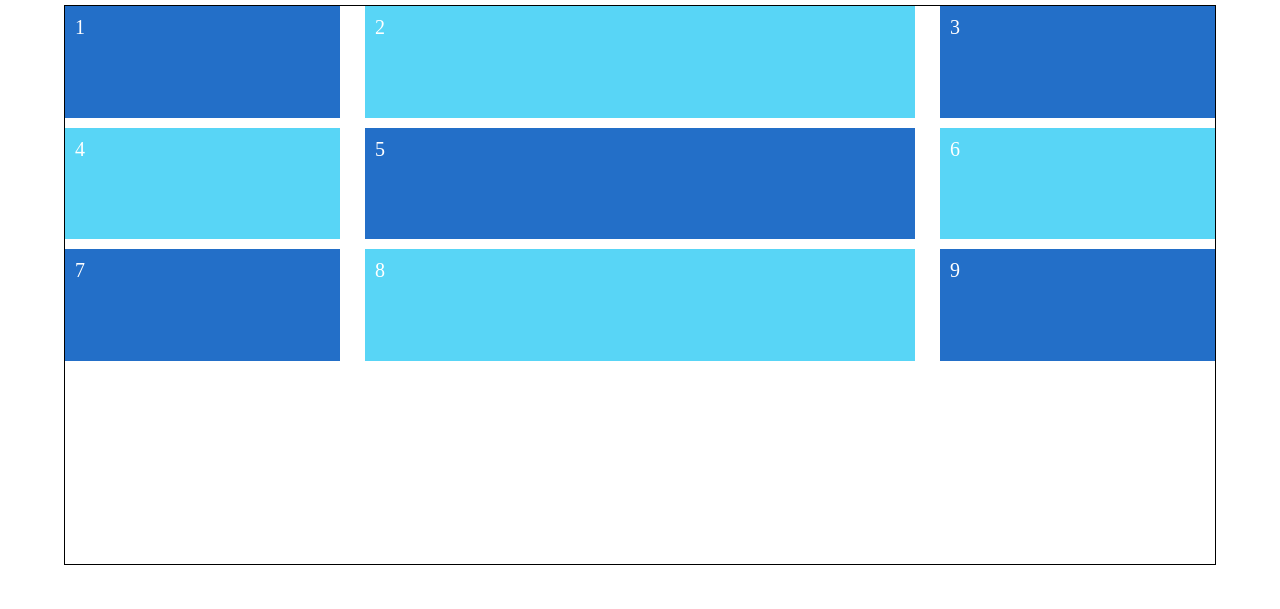
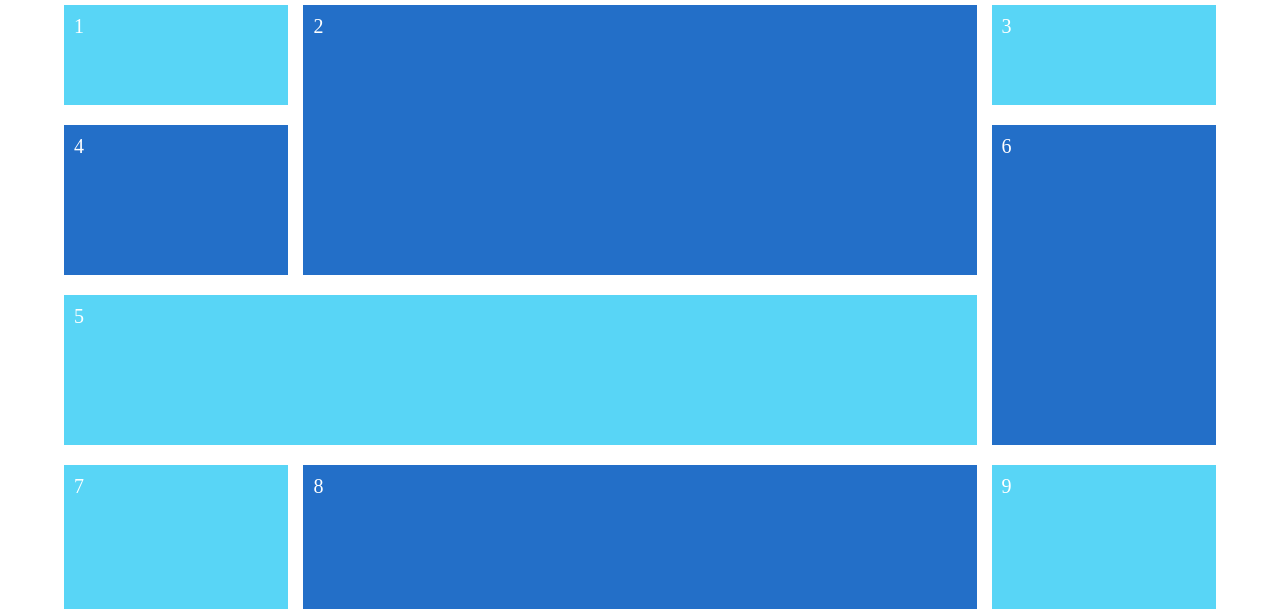
Before and after one commit to dimtriv/jc11-frontend, a plain HTML site: page grid/grid.html in a window 1280 px wide. Shown: the part 72-681 px from the top of the page. Drawn offline with Linux system fonts and the light colour scheme.

Commit message:
justify-align

```diff
--- a/grid/grid.css
+++ b/grid/grid.css
@@ -9,9 +9,8 @@
 .first-container{
     display: grid;
     width: 90%;
-    height: 70vh; /* Tinggi view browser */
+    /* height: 70vh; Tinggi view browser */
     margin: 0 auto;
-    border: 1px solid black
 }
 
 .item {
@@ -26,7 +25,7 @@
     dimana mereka merupakan sebuah child
     dan mereka merupakan child dengan urutan angka genap (2 , 4, 6, 8, dst
 */
-.item:nth-child(odd){
+.item:nth-child(even){
     background-color: #236fc8;
 }
 
@@ -38,13 +37,18 @@
     /* grid-template-columns: 100px 400px 200px ; */
     /* grid-template-columns: 25% 25% 25%; */
     /* grid-template-columns: repeat(3, 25%); */
-    grid-template-columns: 1fr 2fr 1fr;
+    grid-template-columns: 1fr 3fr 1fr;
 
-    /* Menentukan tinggi setiap baris */
-    /* grid-template-rows: 100px 150px 70px; */
+    /* Menentukan tinggi baris */
+    /* untuk baris pertama */
+    grid-template-rows: 100px;
+    /* grid-template-rows: 100px 150px 70px; untuk baris pertama, kedua ,ketiga */
     /* grid-template-rows: 10% 60% 20%; */
     /* grid-template-rows: 1fr 3fr 2fr; */
-    grid-template-rows: repeat(3, 20%);
+    /* grid-template-rows: repeat(3, 20%); */
+
+    /* Menentukan tinggi semua baris yang belum di definisikan*/
+    grid-auto-rows: 150px ;
 
     /* margin antar kolom */
     /* column-gap : 20px; */
@@ -52,6 +56,28 @@
     /* margin antar baris */
     /* row-gap: 15px; */
 
-    gap : 10px 25px
+    gap : 20px 15px
 
 }
+
+.item-2 {
+    /* grid-column-start: 2;
+    grid-column-end: 3; */
+    grid-column: 2 / 3;
+
+    /* grid-row-start: 1;
+    grid-row-end: 3; */
+    grid-row: 1 / 3;
+
+}
+
+.item-5 {
+    grid-column: 1 / 3;
+}
+
+.item-6 {
+    grid-row: 2 / 4;
+    grid-column : 3 / 4
+}
+
+/* JUSTIFY & ALIGN CONTENT */
--- a/grid/grid.html
+++ b/grid/grid.html
@@ -11,6 +11,21 @@
 
     <div class="first-container">
         <div class="item">1</div>
+        <div class="item item-2">2</div>
+        <div class="item">3</div>
+        <div class="item">4</div>
+        <div class="item item-5">5</div>
+        <div class="item item-6">6</div>
+        <div class="item">7</div>
+        <div class="item">8</div>
+        <div class="item">9</div>
+    </div>
+
+
+    <h1 class="head">Justify & Align Content</h1>
+
+    <div class="content-container">
+        <div class="item">1</div>
         <div class="item">2</div>
         <div class="item">3</div>
         <div class="item">4</div>
```
